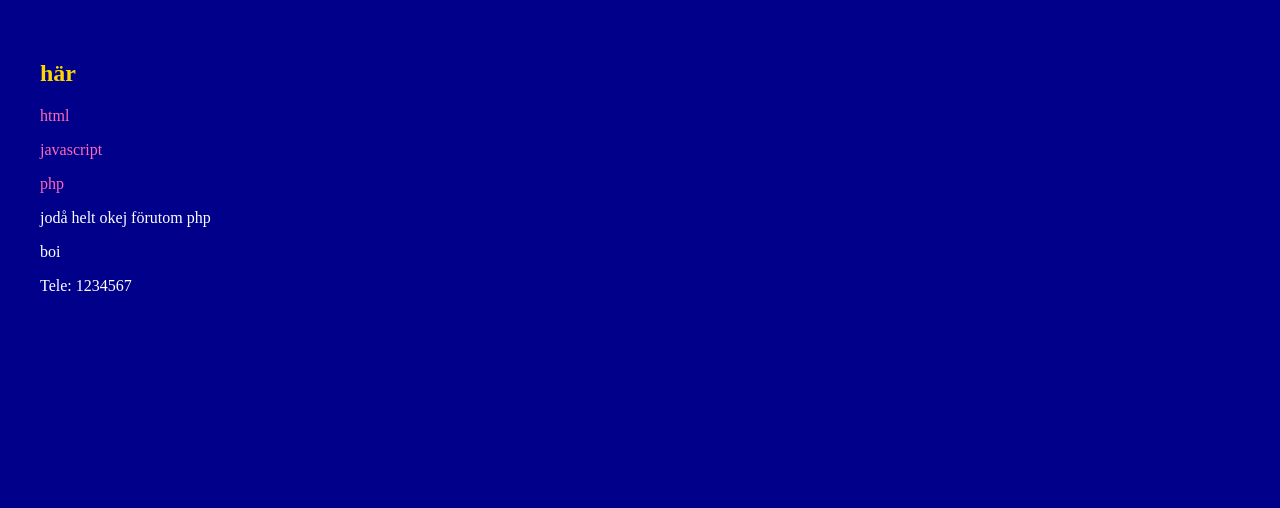
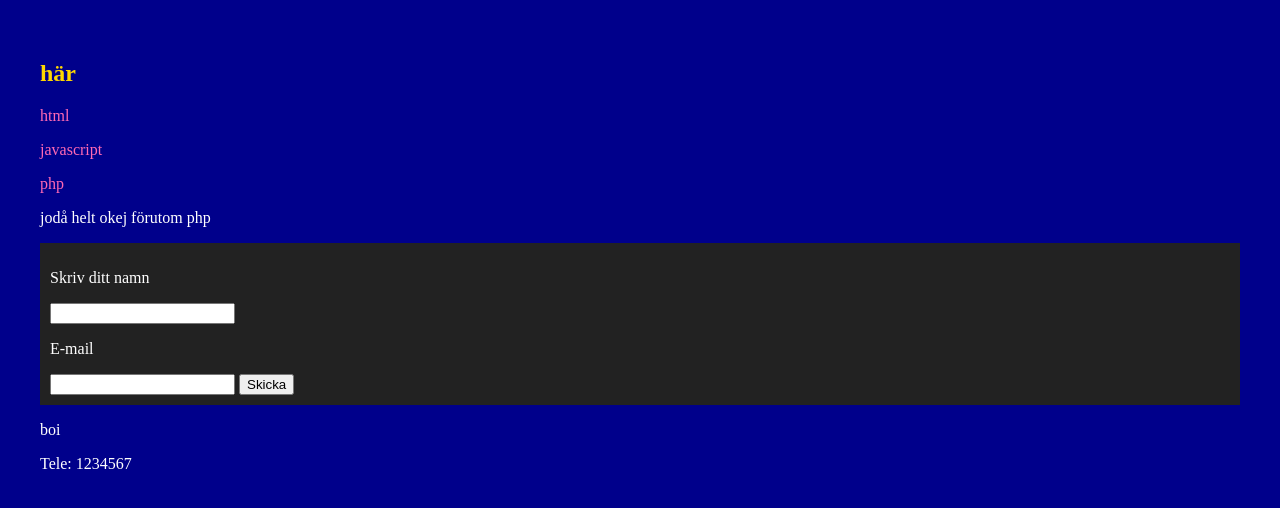
Before and after one commit to rroobin98/test, a plain HTML site: page index.html in a window 1280 px wide. Drawn offline with Linux system fonts and the light colour scheme.

Commit message:
contact form added

```diff
--- a/index.html
+++ b/index.html
@@ -14,6 +14,14 @@
       <p id="p02">javascript</p>
       <P id="p03">php</p>
       <p>jodå helt okej förutom php</P>
+
+      <form class="" action="index.html" method="post">
+        <p>Skriv ditt namn</p>
+        <input type="text" name="" value="">
+        <p>E-mail</p>
+        <input type="text" name="" value="">
+        <button type="submit" name="button">Skicka</button>
+      </form>
     </main>
    <footer>
     <P> boi</p>
--- a/main.css
+++ b/main.css
@@ -14,3 +14,7 @@ h2{
 h2:hover{
   color: yellow;
 }
+form{
+  background-color: #222;
+  padding: 10px;
+}
```
